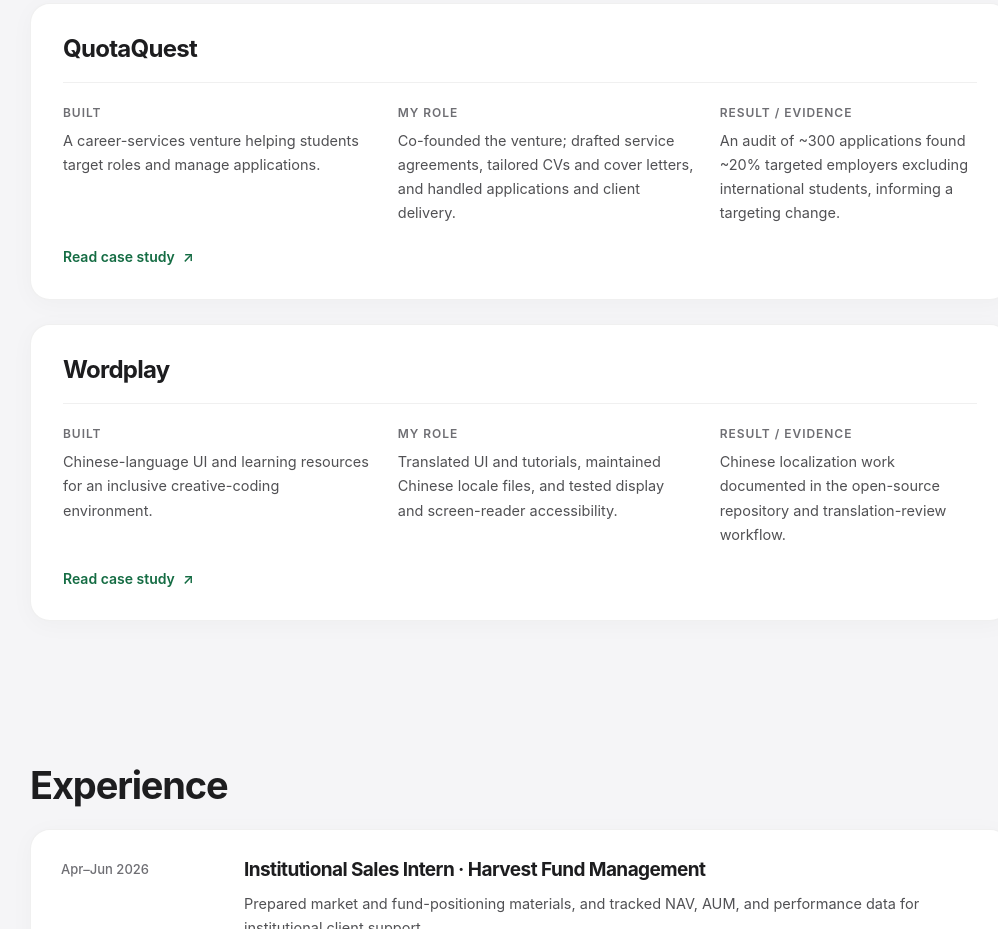
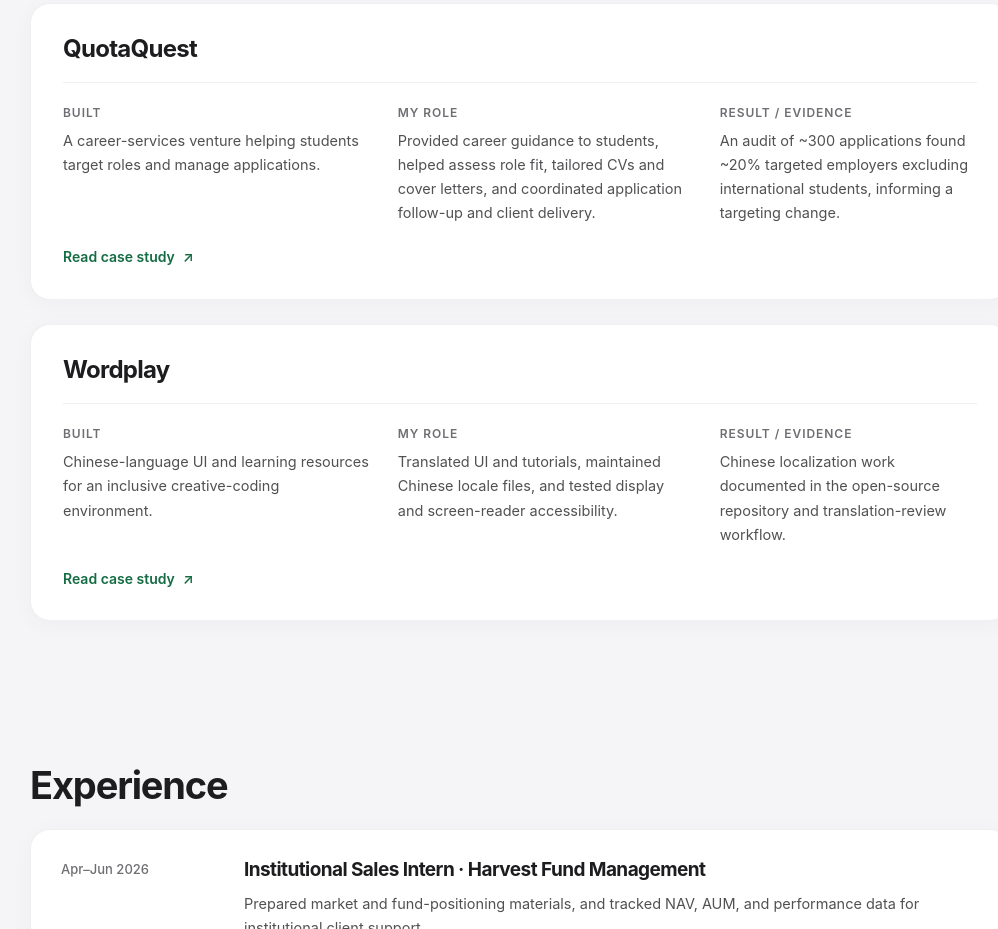
Before and after one commit to Kwang37/personal-website, a plain HTML site: page index.html in a window 1280 px wide. Shown: the part 1380-2309 px from the top of the page, without its empty margins (120-1118 px from the left). Drawn offline with Linux system fonts and the light colour scheme.

Commit message:
Correct English QuotaQuest role summary

```diff
--- a/index.html
+++ b/index.html
@@ -155,7 +155,7 @@
 </div>
 <div class="project-fields">
 <div><p class="field-label" data-i18n="whatLabel">Built</p><p data-i18n="quotaWhat">A career-services venture helping students target roles and manage applications.</p></div>
-<div><p class="field-label" data-i18n="roleLabel">My role</p><p data-i18n="quotaRole">Co-founded the venture; drafted service agreements, tailored CVs and cover letters, and handled applications and client delivery.</p></div>
+<div><p class="field-label" data-i18n="roleLabel">My role</p><p data-i18n="quotaRole">Provided career guidance to students, helped assess role fit, tailored CVs and cover letters, and coordinated application follow-up and client delivery.</p></div>
 <div><p class="field-label" data-i18n="resultLabel">Result / evidence</p><p data-i18n="quotaResult">An audit of ~300 applications found ~20% targeted employers excluding international students, informing a targeting change.</p></div>
 </div>
 <a data-case="quotaquest" data-i18n="caseAction" href="https://kwang37.github.io/personal-website/quotaquest.html">Read case study</a>
```
